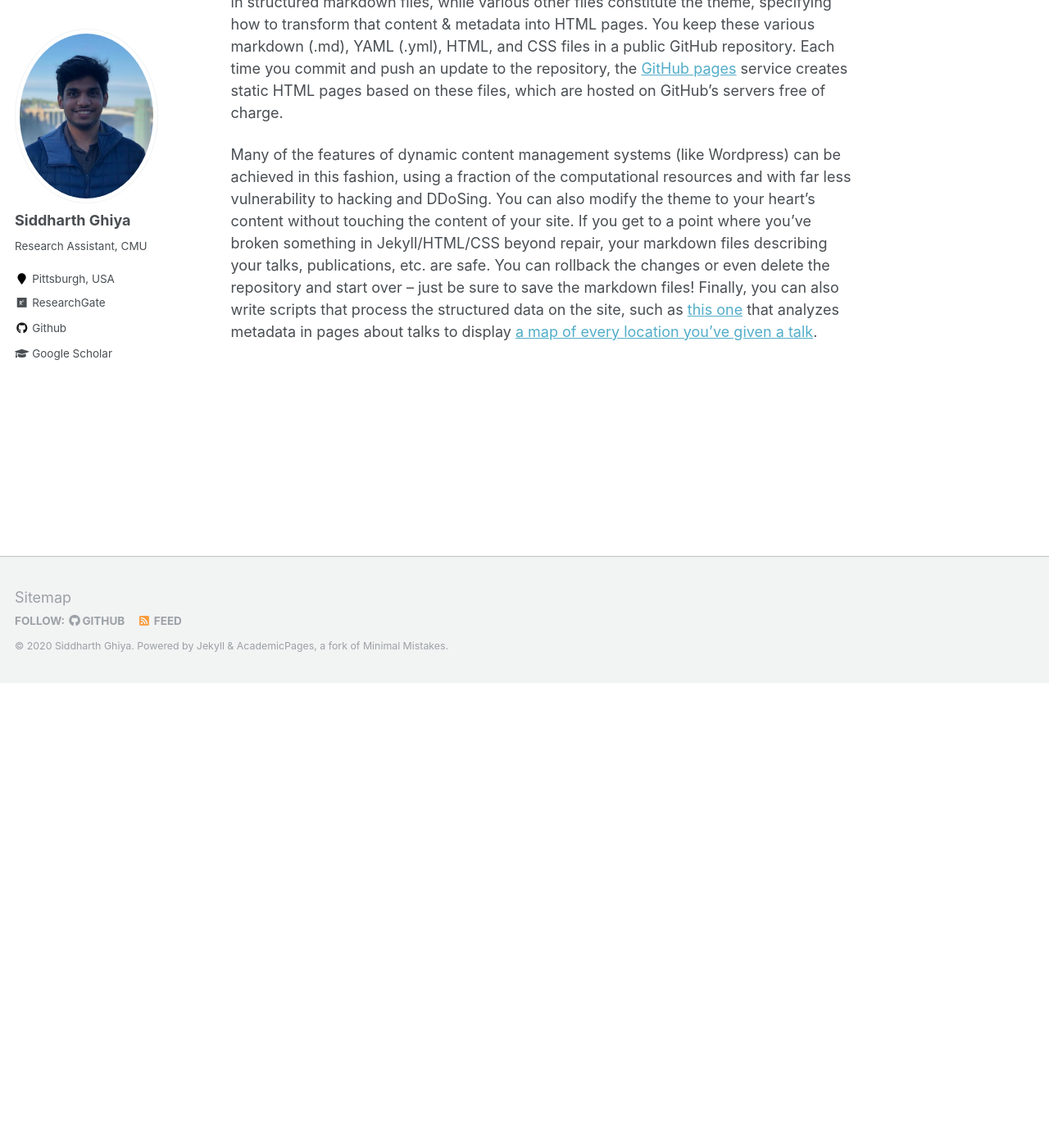
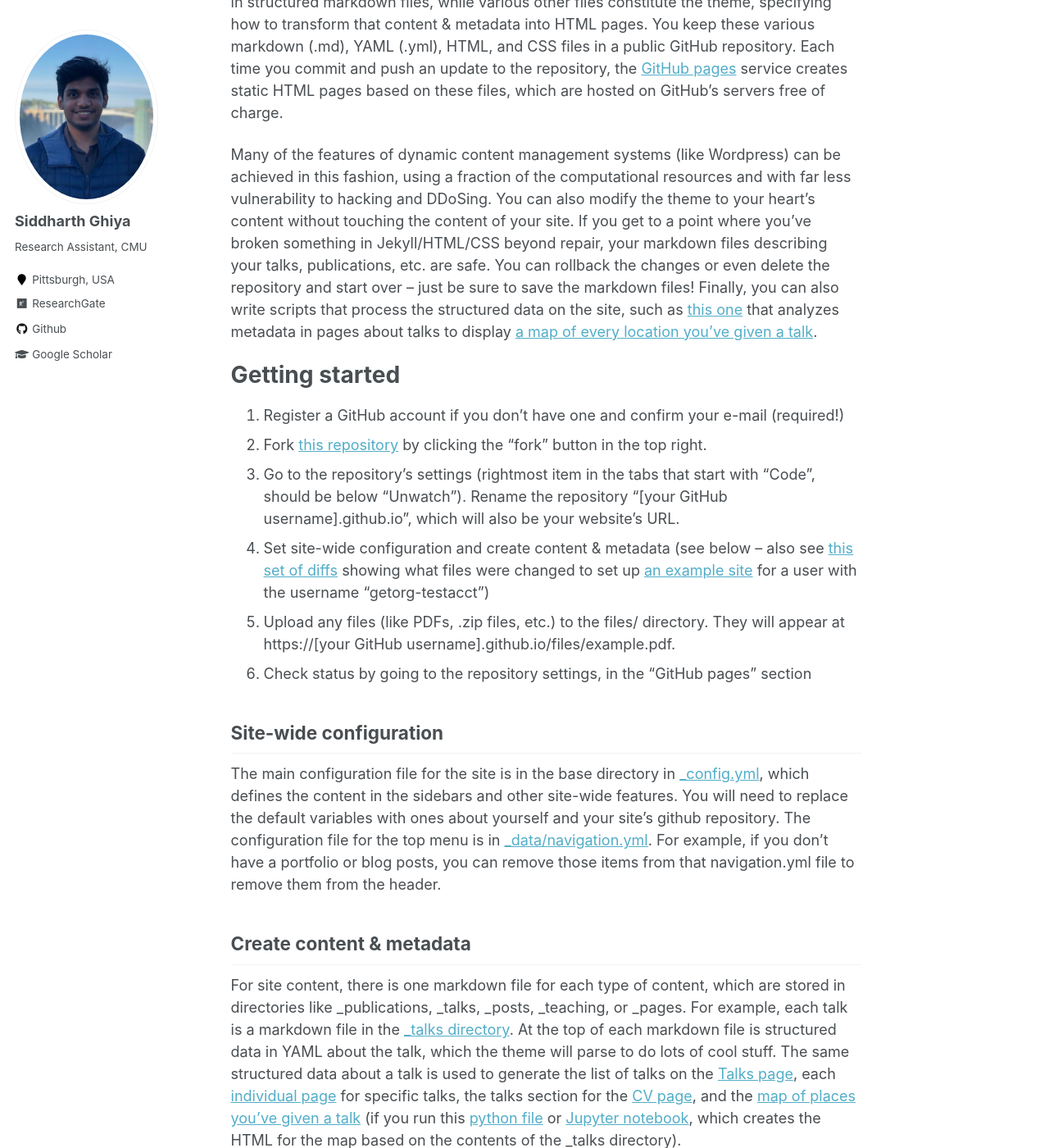
Before and after one commit to siddharthghiya/siddharthghiya.github.io, a Jekyll site: the page built from _pages/about.md, in a window 1280 px wide and 1400 px high, scrolled down 566 px. Shown: the whole window at 82% size. Built offline with Jekyll 4.4.1, drawn with Linux system fonts in a browser that asks for light colours; some of the changed text lies outside the part shown.

Commit message:
second trial

```diff
--- a/_pages/about.md
+++ b/_pages/about.md
@@ -15,3 +15,25 @@ A data-driven personal website
 Like many other Jekyll-based GitHub Pages templates, academicpages makes you separate the website's content from its form. The content & metadata of your website are in structured markdown files, while various other files constitute the theme, specifying how to transform that content & metadata into HTML pages. You keep these various markdown (.md), YAML (.yml), HTML, and CSS files in a public GitHub repository. Each time you commit and push an update to the repository, the [GitHub pages](https://pages.github.com/) service creates static HTML pages based on these files, which are hosted on GitHub's servers free of charge.
 
 Many of the features of dynamic content management systems (like Wordpress) can be achieved in this fashion, using a fraction of the computational resources and with far less vulnerability to hacking and DDoSing. You can also modify the theme to your heart's content without touching the content of your site. If you get to a point where you've broken something in Jekyll/HTML/CSS beyond repair, your markdown files describing your talks, publications, etc. are safe. You can rollback the changes or even delete the repository and start over -- just be sure to save the markdown files! Finally, you can also write scripts that process the structured data on the site, such as [this one](https://github.com/academicpages/academicpages.github.io/blob/master/talkmap.ipynb) that analyzes metadata in pages about talks to display [a map of every location you've given a talk](https://academicpages.github.io/talkmap.html).
+
+Getting started
+======
+1. Register a GitHub account if you don't have one and confirm your e-mail (required!)
+1. Fork [this repository](https://github.com/academicpages/academicpages.github.io) by clicking the "fork" button in the top right.
+1. Go to the repository's settings (rightmost item in the tabs that start with "Code", should be below "Unwatch"). Rename the repository "[your GitHub username].github.io", which will also be your website's URL.
+1. Set site-wide configuration and create content & metadata (see below -- also see [this set of diffs](http://archive.is/3TPas) showing what files were changed to set up [an example site](https://getorg-testacct.github.io) for a user with the username "getorg-testacct")
+1. Upload any files (like PDFs, .zip files, etc.) to the files/ directory. They will appear at https://[your GitHub username].github.io/files/example.pdf.
+1. Check status by going to the repository settings, in the "GitHub pages" section
+
+Site-wide configuration
+------
+The main configuration file for the site is in the base directory in [_config.yml](https://github.com/academicpages/academicpages.github.io/blob/master/_config.yml), which defines the content in the sidebars and other site-wide features. You will need to replace the default variables with ones about yourself and your site's github repository. The configuration file for the top menu is in [_data/navigation.yml](https://github.com/academicpages/academicpages.github.io/blob/master/_data/navigation.yml). For example, if you don't have a portfolio or blog posts, you can remove those items from that navigation.yml file to remove them from the header.
+
+Create content & metadata
+------
+For site content, there is one markdown file for each type of content, which are stored in directories like _publications, _talks, _posts, _teaching, or _pages. For example, each talk is a markdown file in the [_talks directory](https://github.com/academicpages/academicpages.github.io/tree/master/_talks). At the top of each markdown file is structured data in YAML about the talk, which the theme will parse to do lots of cool stuff. The same structured data about a talk is used to generate the list of talks on the [Talks page](https://academicpages.github.io/talks), each [individual page](https://academicpages.github.io/talks/2012-03-01-talk-1) for specific talks, the talks section for the [CV page](https://academicpages.github.io/cv), and the [map of places you've given a talk](https://academicpages.github.io/talkmap.html) (if you run this [python file](https://github.com/academicpages/academicpages.github.io/blob/master/talkmap.py) or [Jupyter notebook](https://github.com/academicpages/academicpages.github.io/blob/master/talkmap.ipynb), which creates the HTML for the map based on the contents of the _talks directory).
+
+**Markdown generator**
+
+I have also created [a set of Jupyter notebooks](https://github.com/academicpages/academicpages.github.io/tree/master/markdown_generator
+) that converts a CSV containing structured data about talks or presentations into individual markdown files that will be properly formatted for the academicpages template. The sample CSVs in that directory are the ones I used to create my own personal website at stuartgeiger.com. My usual workflow is that I keep a spreadsheet of my publications and talks, then run the code in these notebooks to generate the markdown files, then commit and push them to the GitHub repository.
```
